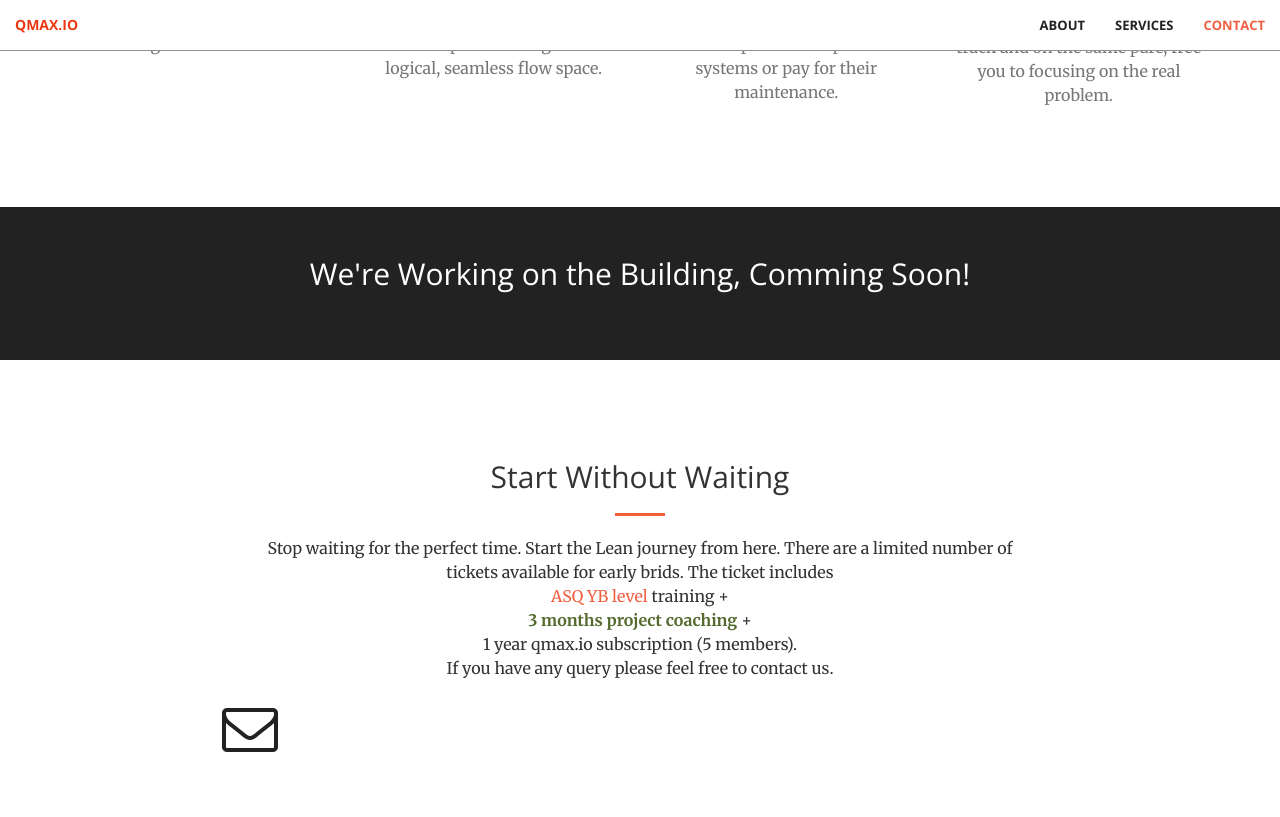
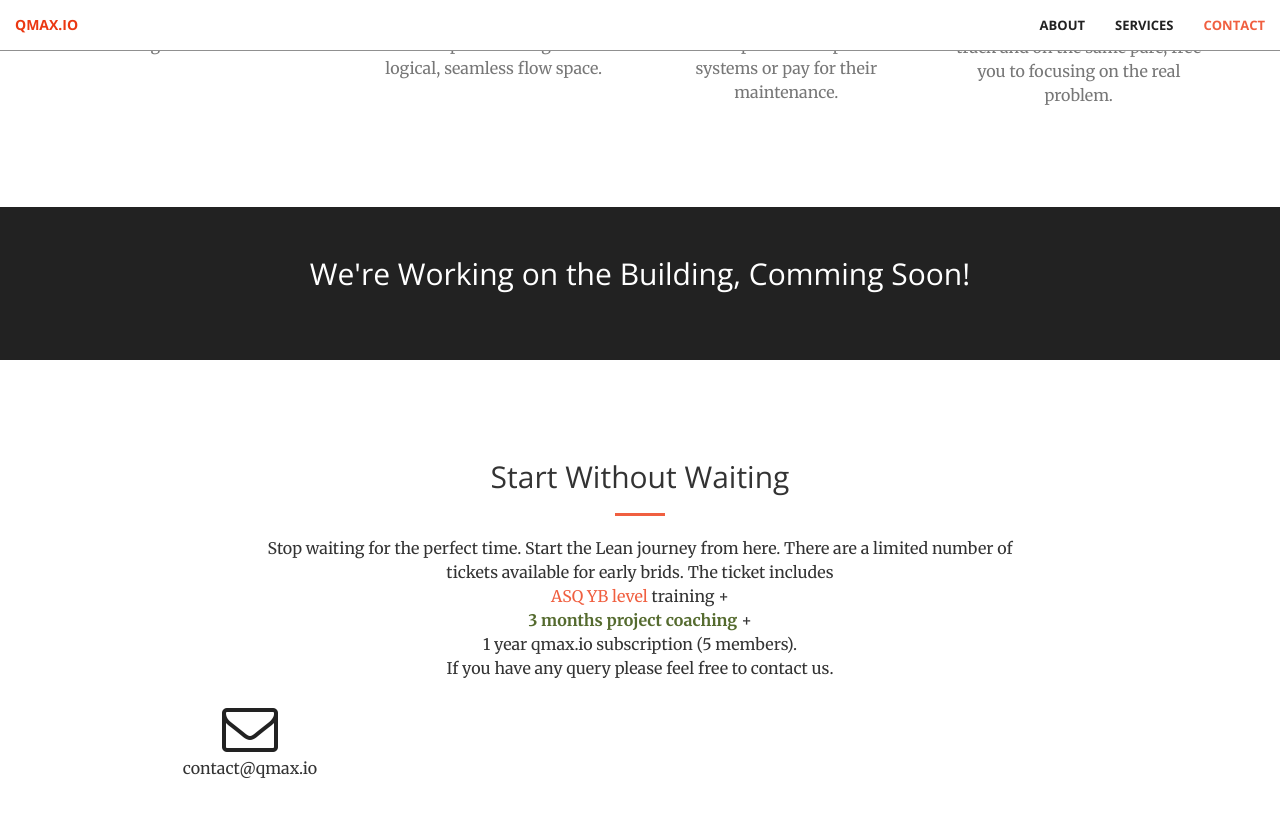
Before and after one commit to davidwei33li/kk33, a Jekyll site: the page built from index.html, in a window 1280 px wide and 900 px high, scrolled down 1618 px. Shown: the top 817 px of the window. Built offline with Jekyll 4.4.1, drawn with Linux system fonts in a browser that asks for light colours.

Commit message:
Update contact.html

```diff
--- a/_includes/contact.html
+++ b/_includes/contact.html
@@ -6,13 +6,13 @@
                 <hr class="primary">
                 <p>Stop waiting for the perfect time. Start the Lean journey from here. There are a limited number of tickets available for early brids. The ticket includes <br> <a href="https://asq.org/cert/resource/pdf/certification/SSYB%20BOK-final.pdf"> ASQ YB level </a> training +
                     <br><span style="color:darkolivegreen;font-weight:bold">3 months project coaching</span> +
-                    <br></span>1 year qmax.io subscription (5 members)</span>.
+                    <br></span style="color:darkolivegreen;font-weight:bold">1 year qmax.io subscription (5 members)</span>.
                     <br> If you have any query please feel free to contact us. </p>
             </div>
         <div class="col-lg-2 col-lg-offset-1 text-center">
-            <a href="mailto:{{ site.emal}}">
+            <a href="mailto:contact@qmax.io"></a>
             <i class="fa fa-envelope-o fa-3x wow bounceIn" data-wow-delay=".1s"></i>
-                <p>{{ site.email }}</p>
+                <p>contact@qmax.io</p>
             </a>
         </div>
 
```
